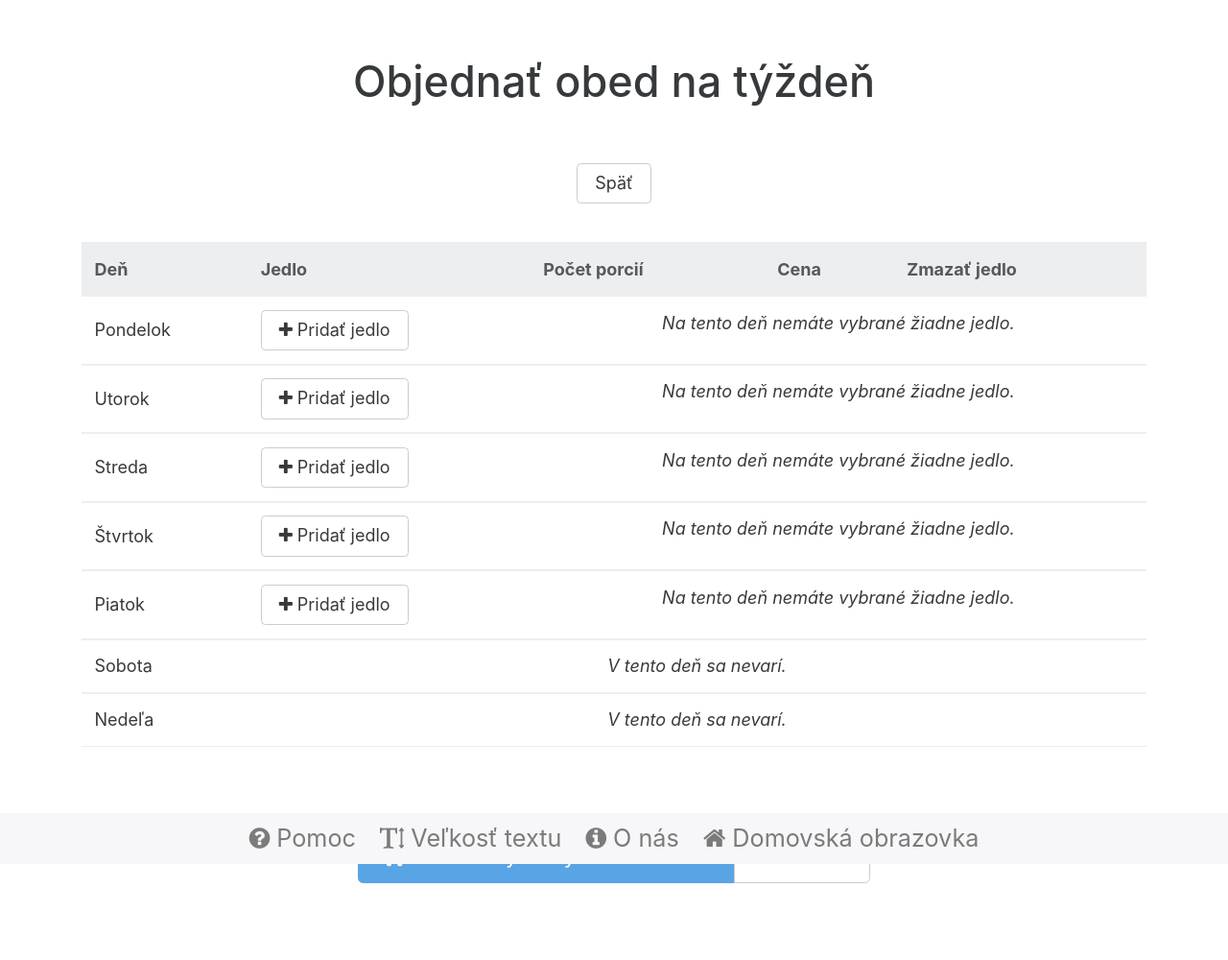
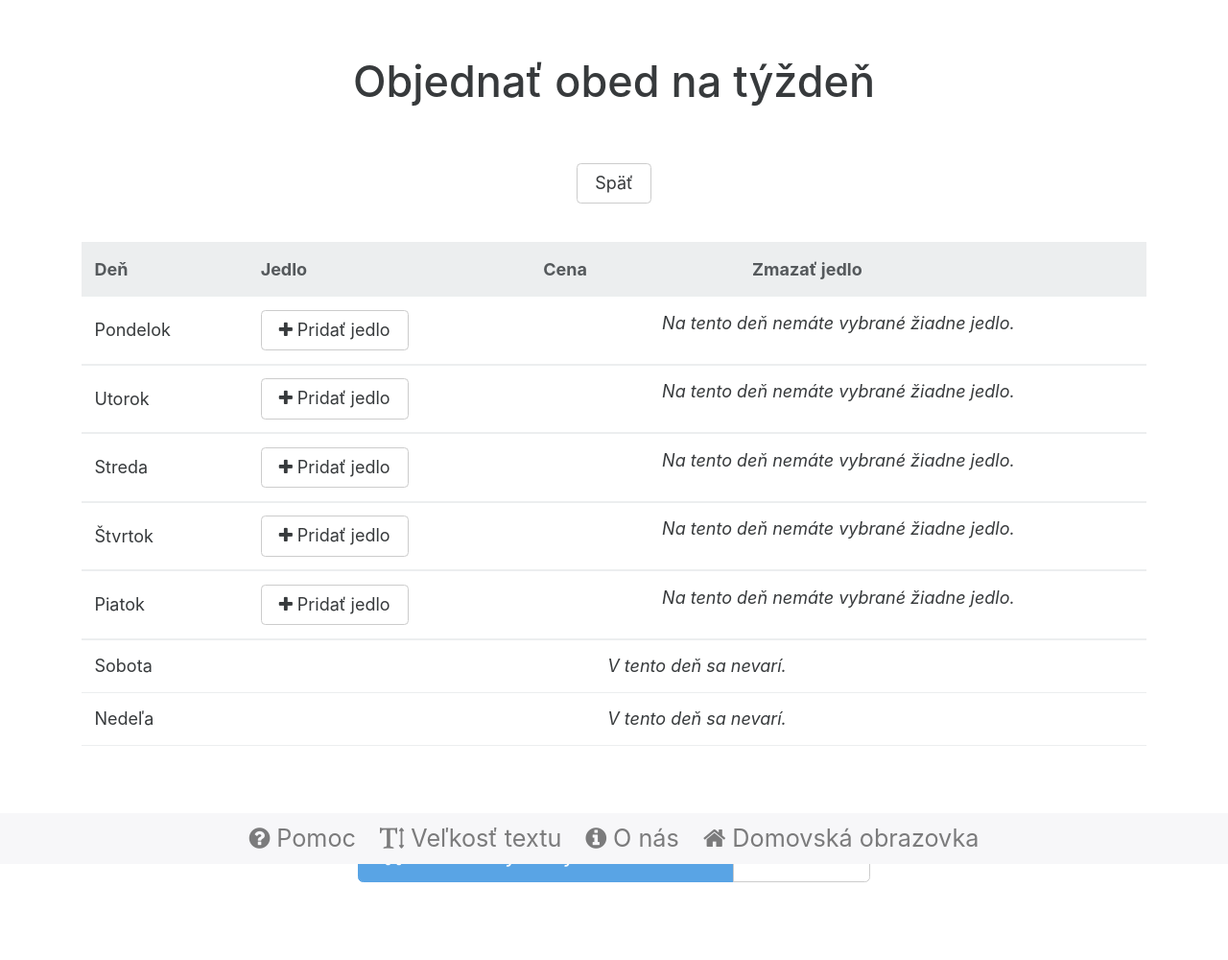
Before and after one commit to chuckeles/elder-assistant, a Jekyll site: the page built from food-week.html, in a window 1280 px wide. Shown: the whole page at 96% size. Built offline with Jekyll 4.4.1, drawn with Linux system fonts in a browser that asks for light colours.

Commit message:
Only one serving allowed

```diff
--- a/food-week.html
+++ b/food-week.html
@@ -23,7 +23,6 @@
                     <tr>
                         <th>Deň</th>
                         <th>Jedlo</th>
-                        <th>Počet porcií</th>
                         <th>Cena</th>
                         <th>Zmazať jedlo</th>
                     </tr>
@@ -39,7 +38,7 @@
                                 Pridať jedlo
                             </button>
                         </td>
-                        <td colspan="3" class="text-xs-center">
+                        <td colspan="2" class="text-xs-center">
                             <em v-if="day.food.length === 0">
                                 Na tento deň nemáte vybrané žiadne jedlo.
                             </em>
@@ -47,12 +46,6 @@
                     </tr>
                     <tr v-for="food in day.food">
                         <td>{{ food.name }}</td>
-                        <td>
-                            <div class="input-group input-group-sm">
-                                <span class="input-group-addon">&times;</span>
-                                <input class="form-control short-input" type="number" v-model="food.amount" min="1">
-                            </div>
-                        </td>
                         <td>{{ food.amount * food.price | price }}&euro;</td>
                         <td>
                             <button class="btn btn-secondary btn-sm" @click="remove(food, key)">
@@ -66,17 +59,15 @@
                 <tbody>
                     <tr>
                         <td>Sobota</td>
-                        <td colspan="4" class="text-xs-center">
+                        <td colspan="3" class="text-xs-center">
                             <em>
                                 V tento deň sa nevarí.
                             </em>
                         </td>
                     </tr>
-                </tbody>
-                <tbody>
                     <tr>
                         <td>Nedeľa</td>
-                        <td colspan="4" class="text-xs-center">
+                        <td colspan="3" class="text-xs-center">
                             <em>
                                 V tento deň sa nevarí.
                             </em>
@@ -85,7 +76,7 @@
                 </tbody>
                 <tfoot>
                     <tr>
-                        <td colspan="2"></td>
+                        <td></td>
                         <td>
                             <span v-if="totalSelected > 0">Spolu</span>
                         </td>
@@ -118,7 +109,7 @@
                 </a>
                 <a href="{{ site.github.url }}/food.html" class="btn btn-secondary" data-toggle="tooltip"
                    title="Týmto tlačidlom sa vrátite späť.">
-                    <i class="fa fa-times"></i>
+                    <i class="fa fa-ban"></i>
                     Zrušiť
                 </a>
             </div>
```
Also changed, not shown: other parts of food-week.html (+3 -3 lines), food-day.html (+4 -13 lines).
